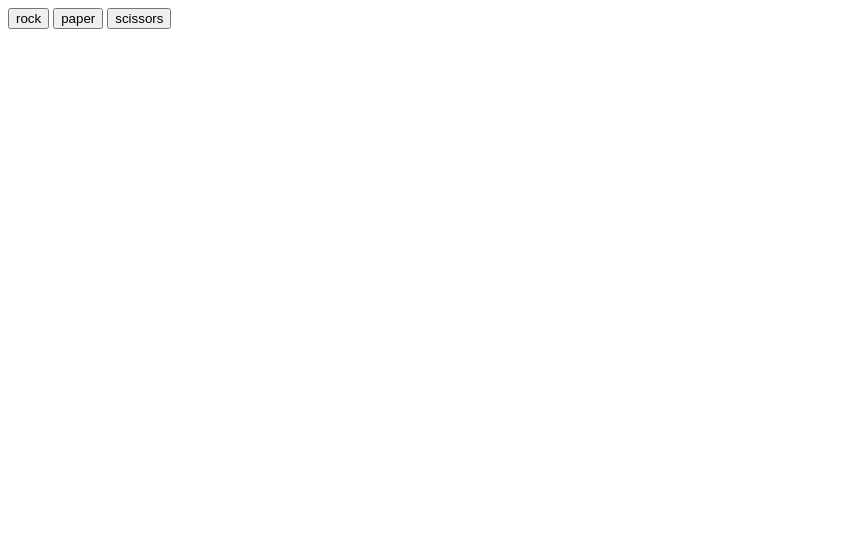
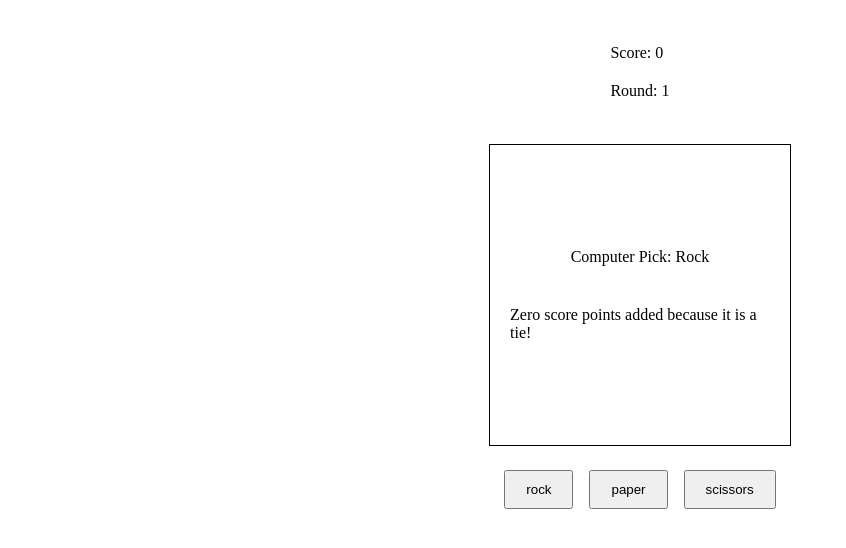
Before and after one commit to bigooff/rps, a plain HTML site: page index.html in a window 1280 px wide. Both pictures are taken after a click on the button "rock". Shown: the whole page, without its empty margins (0-846 px from the left). Drawn offline with Linux system fonts and the light colour scheme.

Commit message:
Finalized RPS-UI Code

```diff
--- a/index.html
+++ b/index.html
@@ -4,15 +4,20 @@
     <meta charset="UTF-8">
     <meta http-equiv="X-UA-Compatible" content="IE=edge">
     <meta name="viewport" content="width=device-width, initial-scale=1.0">
+    <script src="./script.js" defer></script>
+    <link rel = "stylesheet" href="./styles.css">
     <title>Document</title>
-    <script src="./script.js" defer></script>
 </head>
 <body>
-    <div id="container">
-        <button class="rock">rock</button>
-        <button class="paper">paper</button>
-        <button class="scissors">scissors</button>
+    <div class="score-round">
+        <p class="score"></p>
+        <p class="round"></p>
     </div>
-    <div id="logger"></div>
+    <div id="logger" class="logBox"></div>
+    <div id="container" class="buttonBox">
+        <button id="rockBtn"class="btn">rock</button>
+        <button id="paperBtn"class="btn">paper</button>
+        <button id="scissorsBtn"class="btn">scissors</button>
+    </div>
 </body>
 </html>
--- a/script.js
+++ b/script.js
@@ -1,7 +1,11 @@
 // REMOVE COMMENT TAGS FROM LOGS FOR MORE INFO
 // RE WROTE FROM SCRATCH BY KEEPING THE BASIC LOGIC FROM THE OLD CODE
-
-
+const logBox = document.querySelector("#logger");
+const p = document.createElement("p");
+const scoreP = document.querySelector(".score");
+const roundP = document.querySelector(".round");
+const pComputerPick = document.createElement("p");
+const pEndGame = document.createElement("p");
 // RANDOM CHOICE GENERATOR
 function computerPlay(){
     const items = ["rock","paper","scissors"];
@@ -10,13 +14,16 @@ function computerPlay(){
     //console.log(items);
 
         if(choice === 0){
-            console.log("Computer pick rock")
+            pComputerPick.textContent = "Computer Pick: Rock";
+            logBox.appendChild(pComputerPick);
             return items[0];
         } else if(choice === 1){
-            console.log("Computer pick Paper")
+            pComputerPick.textContent = "Computer Pick: Paper";
+            logBox.appendChild(pComputerPick);
             return items[1];
         } else{
-            console.log("Computer pick scissors")
+            pComputerPick.textContent = "Computer Pick: Scissors";
+            logBox.appendChild(pComputerPick);
             return items[2];
         }
 }
@@ -41,25 +48,34 @@ function computerSelection(){
 
 };
 // GET EACH BUTTON AND PLAY THE GAME WHEN PRESSED
-const choices = document.querySelectorAll("button");
-        for(let choice of choices){
-                  choice.addEventListener("click", game )}
+
+//console.log(choices)
+
 //GET THE CORRESPONDING "CHOICE" ACCORDING TO THE BUTTONS TEXT_CONTENT
-function getChoice(){
-    for(let choice of choices){
-        return choice.textContent}
-}
+
+
+
+
+
+
 // GETS PLAYERS CHOICE WITH THE HELP OF GETCHOICE FUNCTION
 
- function playerSelection(){
-    choice = getChoice();
-     if(choice === "rock"){
+rockBtn.addEventListener('click', () => game('rock'));
+paperBtn.addEventListener('click', () => game('paper'));
+scissorsBtn.addEventListener('click', () => game('scissors'));
+
+
+ function playerSelection(playerChoice){
+ trueChoice = playerChoice;
+
+  console.log()
+     if(trueChoice === "rock"){
         console.log("Player pick rock!")
        return "rock";
-    } else if (choice === "paper"){
+    } else if (trueChoice === "paper"){
         console.log("Player pick paper!")
         return "paper";
-    } else if(choice === "scissors") {
+    } else if(trueChoice=== "scissors") {
         console.log("Player pick scissors!")
          return "scissors";
     } else{
@@ -68,55 +84,75 @@ function getChoice(){
   };
 
 
-
     // ROUND PLAYER
 let playRoundCallCount = 0;
 
-function playRound(){
-    let a = playerSelection();
+function playRound(choice){
+    let a = playerSelection(choice);
      let b = computerSelection();
     // console.log(a);
     // console.log(b);
     playRoundCallCount += 1;
     console.log(playRoundCallCount+" ROUND")
         if(a === b){
-            console.log("Zero score points added because it is a tie!")
+            p.textContent = "Zero score points added because it is a tie!";
+            logBox.appendChild(p);
             return 0;   // tie
         } else if((a === "rock") && (b != "paper")){
-            console.log("My friend 1 score point for you and your rock");
+            p.textContent = "My friend 1 score point for you and your rock";
+            logBox.appendChild(p);
             return 1;   //rock
         } else if((a === "paper") && (b != "scissors")){
-            console.log("Thats right 1 score point for you for this paper");
+            p.textContent = "Thats right 1 score point for you for this paper";
+            logBox.appendChild(p);
             return 1;   //paper
         } else if((a === "scissors") && (b != "rock")){
-            console.log("You know who it is the man the player 1 point for scissors");
+            p.textContent = "You know who it is the man the player 1 point for scissors";
+            logBox.appendChild(p);
             return 1;   //scissors
         } else {
-            console.log("Oh no you lose 1 point very bad stuff");
+            p.textContent = "Oh no you lose 1 point very bad stuff";
+            logBox.appendChild(p);
             return -1;   //lose
         }
 
 };
+
+
 //CALCULATES ROUND && SCORE -- OUTPUTS WINNER OR LOSER AFTER 5 ROUNDS
+const replayBtn = document.createElement("button")
+replayBtn.addEventListener("click",()=>{window.location.reload();})
+scoreP.textContent = `Score: 0`
+roundP.textContent = `Round: 0`
+let realScore = 0;
+function game(choice){
+    let round = playRoundCallCount;
+    let scoreToCalculate = playRound(choice);
+    // console.log(scoreToCalculate)
+    realScore += scoreToCalculate;
+    scoreP.textContent = `Score: ${realScore}`
+    roundP.textContent = `Round: ${round + 1}`
+    // console.log(realScore +" SCORE")
 
-let realScore = 0;
-function game(){
-    let round = playRoundCallCount;
-    let scoreToCalculate = playRound();
-    console.log(scoreToCalculate)
 
-    realScore += scoreToCalculate;
 
-    console.log(realScore +" SCORE")
      if(round === 4){
         if((realScore === 0)){
-            console.log("ITS A TIE AMAZING ");
+            pEndGame.textContent = "TIE";
+            logBox.appendChild(pEndGame);
         } else if((realScore > 0)){
-            console.log("YOU WIN FINALLY!!!!")
+            pEndGame.textContent = "WIN";
+            logBox.appendChild(pEndGame);
         } else if((realScore < 0)){
-            console.log("YOU LOSE MISERABLY")
+            pEndGame.textContent = "LOSE";
+            logBox.appendChild(pEndGame);
         }
      }
 
+     if(round === 4){
+        replayBtn.classList.add("replayBtn")
+        replayBtn.textContent = "Replay"
+        logBox.appendChild(replayBtn);
+    }
 
 }
--- /dev/null
+++ b/styles.css
@@ -0,0 +1,33 @@
+body{
+    padding: 16px;
+    display: flex;
+    flex-direction: column;
+    justify-content: center;
+    align-items: center;
+    gap: 24px;
+}
+.logBox{
+    flex-direction: column;
+    display: flex;
+    justify-content: center;
+    align-items: center;
+    width: 300px;
+    height: 300px;
+    border: 1px solid black;
+}
+.buttonBox{
+    display: flex;
+    gap:16px;
+}
+.buttonBox >*{
+    display: flex;
+    padding: 10px 20px;
+}
+p{
+    margin:20px
+}
+
+.replayBtn{
+
+    align-self: center;
+}
```
